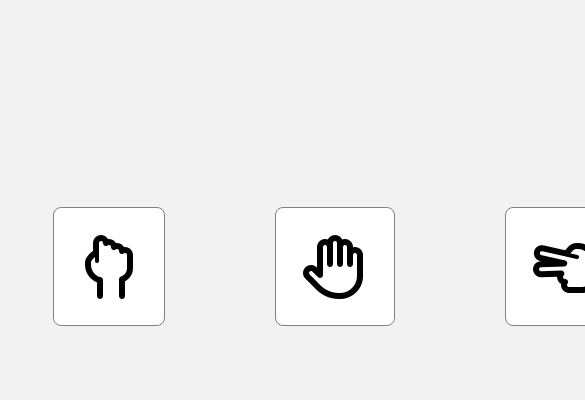
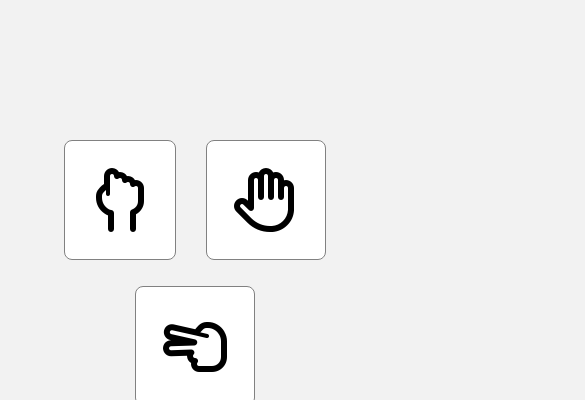
Before and after one commit to JacksonJ97/odin-rock-paper-scissors, a plain HTML site: page index.html in a window 390 px wide. Shown: the top 400 px of the page, 585 px wide, since content can reach past the window. Drawn offline with Linux system fonts and the light colour scheme.

Commit message:
added mobile responsiveness

```diff
--- a/index.html
+++ b/index.html
@@ -10,9 +10,11 @@
   </head>
   <body>
     <div class="container">
-      <button class="btn" value="rock"><i class="far fa-hand-rock"></i></button>
-      <button class="btn" value="paper"><i class="far fa-hand-paper"></i></button>
-      <button class="btn" value="scissors"><i class="far fa-hand-scissors"></i></button>
+      <div class="button-container">
+        <button class="btn" value="rock"><i class="far fa-hand-rock"></i></button>
+        <button class="btn" value="paper"><i class="far fa-hand-paper"></i></button>
+        <button class="btn" value="scissors"><i class="far fa-hand-scissors"></i></button>
+      </div>
 
       <div class="score-container">
         <div class="player-score">Player: 0</div>
--- a/style.css
+++ b/style.css
@@ -12,13 +12,17 @@ body {
 }
 
 .container {
-  min-width: 680px;
+  width: 90%;
   height: 590px;
+}
+
+.button-container {
+  text-align: center;
 }
 
 .btn {
   padding: 2em;
-  margin: 6em 4em;
+  margin: 3em 3em;
   background-color: #ffffff;
   border: 1px solid #818181;
   border-radius: 8px;
@@ -71,3 +75,9 @@ body {
 .play-btn:hover {
   background-color: #b1b1b1;
 }
+
+@media (max-width: 475px) {
+  .btn {
+    margin: 1em;
+  }
+}
```
